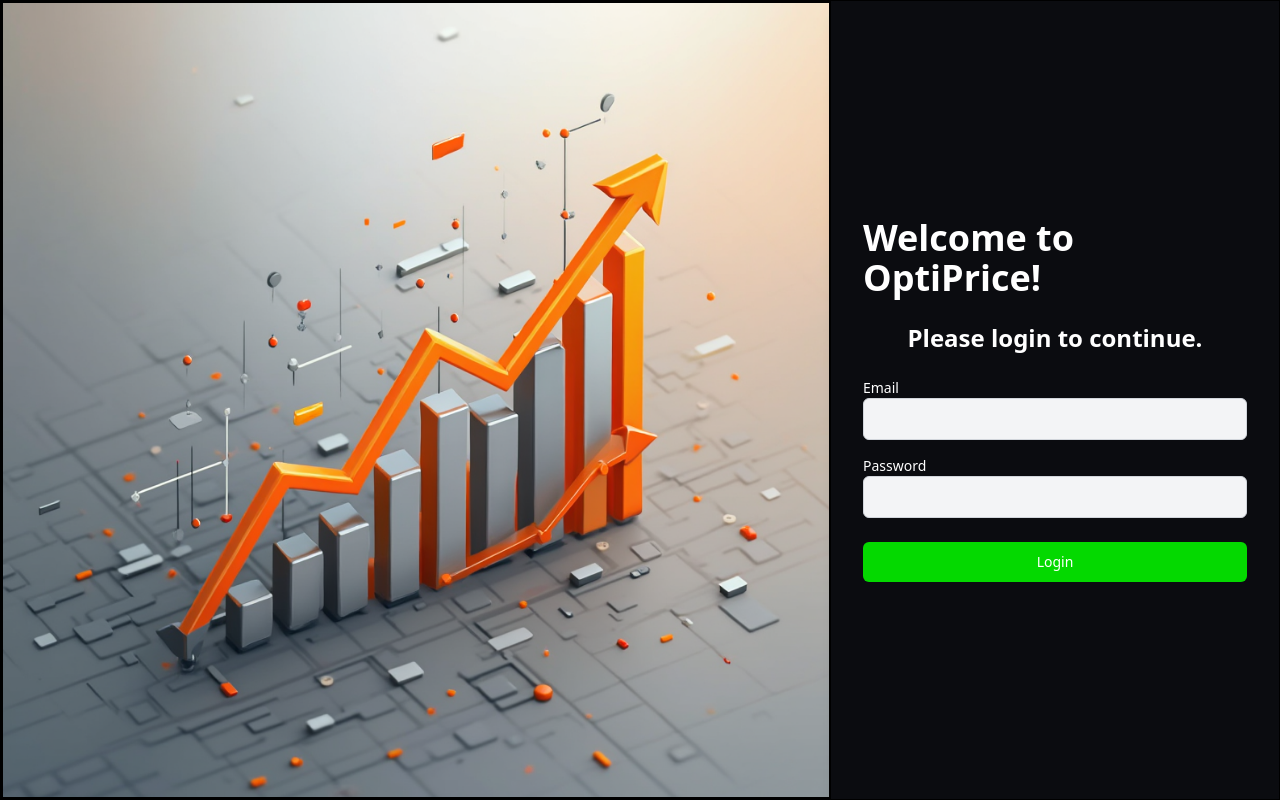
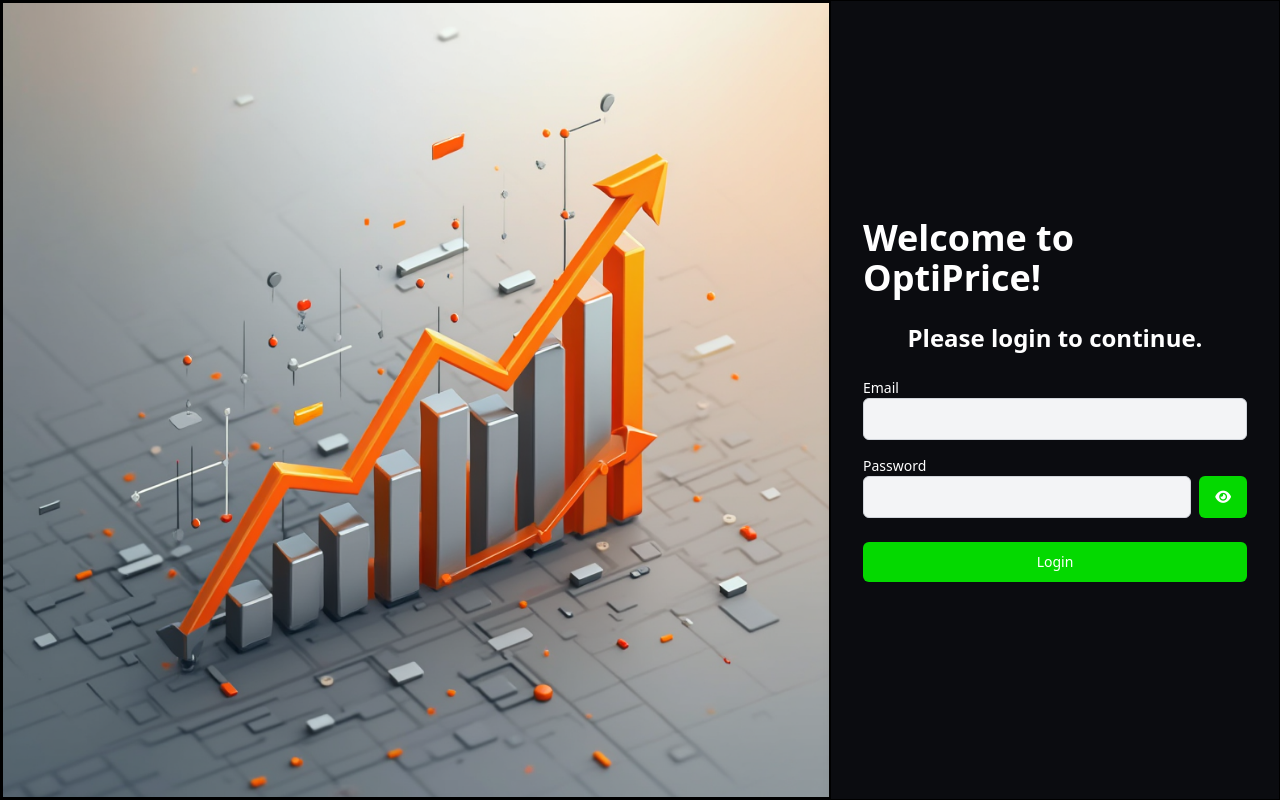
Before and after one commit to Shirshak52/PriceOptimizationSystemCW, a Flask app: page /auth/login in a window 1280 px wide. Run offline with Flask 3, Linux system fonts and the light colour scheme; style sheets or scripts are compiled from the project's sources; parts of the project's set-up code (start-up, migrations or seed data) failed here and were passed over; some libraries are stand-ins or nearby versions.

Commit message:
Added toggle password visibility button

```diff
--- a/app/blueprints/auth/templates/loginform_macro.html
+++ b/app/blueprints/auth/templates/loginform_macro.html
@@ -40,20 +40,21 @@
     <!-- Password -->
     <div class="mb-6">
         <!-- Label -->
+        <div class="flex flex-col border-white justify-between">
             <label
                 for="password"
                 class="block text-sm font-medium text-white dark:text-white"
             >
                 {{ form.password.label }}
             </label>
-
+            <div class="border-white w-full flex">
                 <!-- Input field -->
-        {{ form.password(class="w-full bg-gray-100 border border-gray-300
-        text-black text-sm rounded-md focus:ring-fyp-tertiary-100
-        focus:border-fyp-tertiary-100 block p-2.5 dark:bg-gray-700
-        dark:border-gray-600 dark:text-white dark:focus:ring-fyp-tertiary-100
+                {{ form.password( id="login-pw" ,class="w-full bg-gray-100
+                border border-gray-300 text-black text-sm rounded-md
+                focus:ring-fyp-tertiary-100 focus:border-fyp-tertiary-100 block
+                p-2.5 dark:bg-gray-700 dark:border-gray-600 dark:text-white
+                dark:focus:ring-fyp-tertiary-100
                 dark:focus:border-fyp-tertiary-100 transition") }}
-
                 <!--  Validator error messages -->
                 {% if form.password.errors %}
                 <ul
@@ -65,6 +66,16 @@
                     {% endfor %}
                 </ul>
                 {% endif %}
+
+                <button
+                    type="button"
+                    class="px-4 ml-2 border-white text-white text-sm font-bold bg-fyp-tertiary-100 rounded-md hover:bg-fyp-tertiary-200"
+                    onclick="toggleVisibility()"
+                >
+                    <i class="fas fa-eye"></i>
+                </button>
+            </div>
+        </div>
     </div>
 
     <!-- Login button -->
@@ -75,4 +86,11 @@
         {{ form.submit }}
     </button>
 </form>
+
+<script>
+    function toggleVisibility() {
+        const pw = document.getElementById("login-pw");
+        pw.type = pw.type === "password" ? "text" : "password";
+    }
+</script>
 {% endmacro %}
--- a/app/blueprints/auth/templates/loginlayout.html
+++ b/app/blueprints/auth/templates/loginlayout.html
@@ -14,6 +14,12 @@
         <link
             rel="stylesheet"
             href="{{ url_for('static', filename='dist/css/output.css') }}"
+        />
+
+        <!-- Font Awesome CSS (Icons) -->
+        <link
+            rel="stylesheet"
+            href="https://cdnjs.cloudflare.com/ajax/libs/font-awesome/6.0.0/css/all.min.css"
         />
     </head>
 
```
Lines whose indentation alone changed are shown as unchanged.
